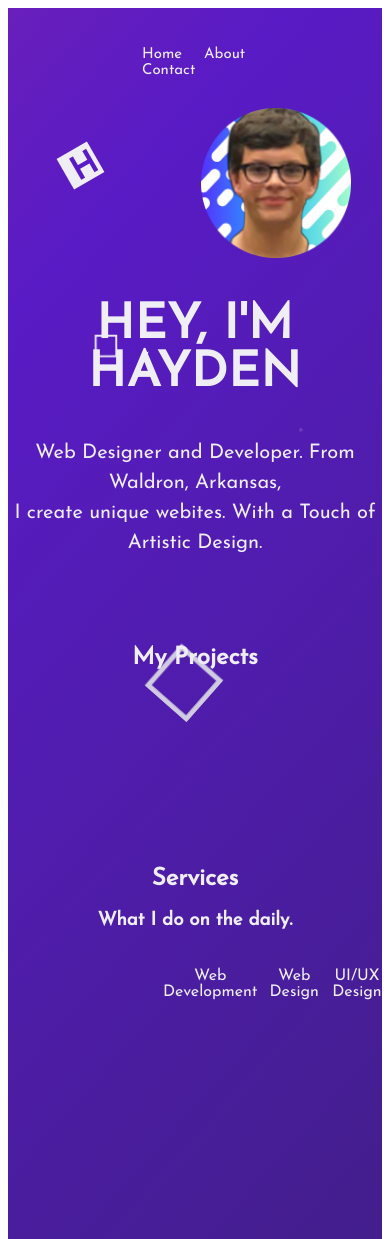
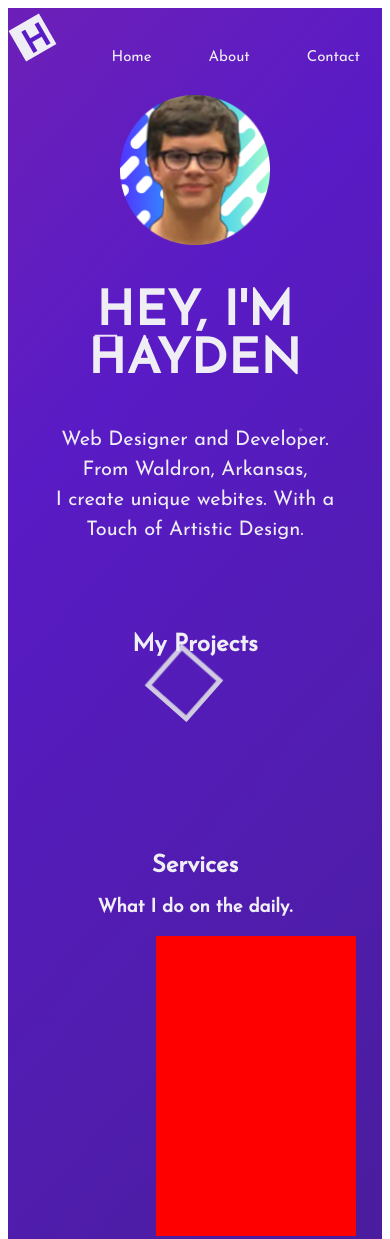
Before and after one commit to John-Doe70/laughing-octo-palm-tree, a plain HTML site: page index.html in a window 390 px wide. Shown: the top 1239 px of the page. Drawn offline with Linux system fonts and the light colour scheme.

Commit message:
Optimized site for mobile

```diff
--- a/Css/styles.css
+++ b/Css/styles.css
@@ -14,6 +14,10 @@ body {
 img {
     Width: 150px;
     Height: 150px;
+}
+
+a {
+    text-decoration: none;
 }
 
 table a {
@@ -38,7 +42,10 @@ table:focus {
 }
 
 
-.services {
+.web-development {
+    background-color: red;
+    width: 200px;
+    height: 300px;
     text-align: center;
     position: absolute;
     left: 40%;
@@ -70,7 +77,7 @@ table:focus {
     background-size: 400% 400%;
     animation: Gradient 15s ease infinite;
     position: relative;
-    height: 150vh;
+    height: 195vh;
     width: 100%;
     overflow: hidden;
     padding: 0;
@@ -136,9 +143,13 @@ header {
 
 /* navbar */
 nav {
+    display: flex;
+    justify-content: space-around;
+    align-items: center;
+    min-height: 4vh;
+    background-color: transparent;
     color: #FFF;
     float: right;
-    margin: 30px 90px;
 }
 
 nav ul {
@@ -146,6 +157,9 @@ nav ul {
 }
 
 nav ul li {
+    display: flex;
+    justify-content: space-around;
+
     float: left;
     transition: .3s;
 }
@@ -156,7 +170,8 @@ nav ul li a {
     transition: .5;
     font-size: 15px;
     margin-left: 12px;
-    margin-right: 10px;
+    margin-right: 15px;
+    padding: 14px 15px;
 }
 
 nav ul li:hover a {
@@ -179,8 +194,9 @@ nav ul li:hover {
     width: 35px;
     height: 35px;
     background: #EFEEF5;
-    margin: 40px 63px;
-    float: left;
+    margin: 20px 15px;
+
+    align-items: left;
     transform: rotate(-30deg);
 }
 
@@ -190,6 +206,9 @@ nav ul li:hover {
     line-height: 1.4;
     padding-left: 5px;
     font-weight: bold;
+    position: absolute;
+    left: 2px;
+    top: 1px;
 }
 
 /* Header content & title & button*/
@@ -209,7 +228,7 @@ nav ul li:hover {
 .header-content p {
     font-size: 20px;
     line-height: 1.5;
-    margin: 20px auto;
+    margin: 20px 50px;
 }
 
 
@@ -219,9 +238,9 @@ nav ul li:hover {
 }
 
 
-/*Contact Me Form*/
+/*==========Contact Me============*/
 .contact {
-    width: 25%;
+    width: 50%;
     max-width: 500px;
     height: 90%;
     min-height: 400px;
@@ -229,9 +248,8 @@ nav ul li:hover {
     background-color: #93f9f8;
     font-family: 'Josefin Sans', sans-serif;
     text-align: center;
-    position: absolute;
-    left: 38%;
-    top: 100%;
+    margin: auto;
+    padding: 56px;
     border-radius: 8px;
     font-size: 100%;
 
--- a/index.html
+++ b/index.html
@@ -36,6 +36,7 @@
             <!-- header -->
             <header>
                 <!-- navbar -->
+                <div class="nav">
                     <nav>
                         <ul>
                             <li><a href="index.html">Home</a></li>
@@ -43,8 +44,10 @@
                             <li><a href="contact.html">Contact</a></li>
                         </ul>
                     </nav>
+                    <div class="logo"><span>H</span></div>
+                </div>
                 <!-- logo -->
-                <div class="logo"><span>H</span></div>
+
                 <!-- title & content -->
                 <section class="header-content">
                     <img src="Images/H pfp.png" alt="Hayden Profile pic">
@@ -77,16 +80,15 @@
                     <h2>Services </h2>
                     <h3>What I do on the daily.</h3>
 
-                    <div class="services">
-                        <table>
-                            <ul>
-                                <tr>
-                                    <td>Web Development</td>
-                                    <td>Web Design</td>
-                                    <td>UI/UX Design</td>
-                                </tr>
-                            </ul>
-                        </table>
+                    <div class="web-development">
+
+                    </div>
+                    <div class="visual-design">
+
+                    </div>
+
+                    <div class="ui-designs">
+
                     </div>
 
 
```
Also changed, not shown: about.html (+6 -3 lines), contact.html (+7 -1 lines). Lines whose indentation alone changed are shown as unchanged.
